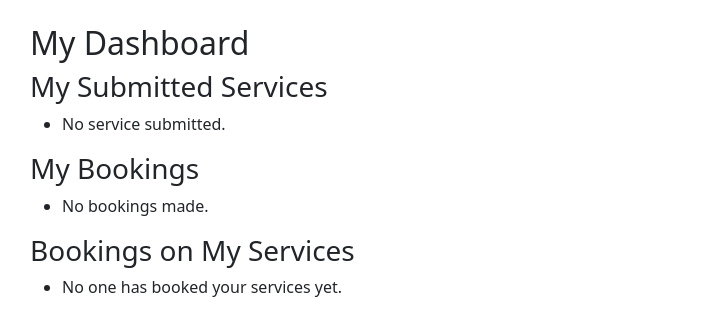
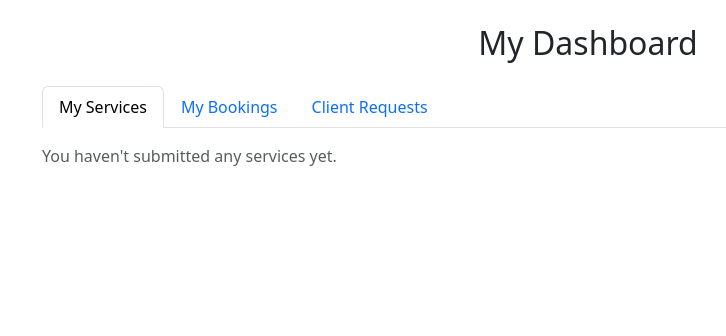
Before and after one commit to agodahdev/Skillbridge, a Django app: page /services/dashboard/ in a window 1280 px wide. Shown: the part 56-392 px from the top of the page, without its empty margins (52-778 px from the left). Run offline with Django 5.2, Linux system fonts and the light colour scheme; a user stored in the database is signed in; data comes from the database, SQL or seed files in the repository; both versions use the stored data as it was after the commit.

Commit message:
improved dashboard menu layout

```diff
--- a/skillbridge/services/templates/services/dashboard.html
+++ b/skillbridge/services/templates/services/dashboard.html
@@ -1,34 +1,79 @@
 {% extends 'base.html' %}
 {% block content %}
-<h2>My Dashboard</h2>
 
-<h3>My Submitted Services</h3>
-<ul>
+<div class="container mt-4">
+    <h2 class="mb-4 text-center">My Dashboard</h2>
+
+   <!-- Nav tabs-->
+    <ul class="nav nav-tabs id="dashboardTabs" role="tablist">
+        <li class="nav-item" role="presentation">
+            <button class="nav-link active" id="services-tab" data-bs-toggle="tab" data-bs-target="#services"
+            type="button" role="tab">My Services</button>
+        </li>
+        <li class="nav-item" role="presentation">
+            <button class="nav-link" id="my-bookings-tab" data-bs-toggle="tab" data-bs-target="#mybookings"
+            type="button" role="tab">My Bookings</button>
+        </li>
+        <li class="nav-item" role="presentation">
+            <button class="nav-link" id="client-bookings-tab" data-bs-toggle="tab" data-bs-target="#client-bookings"
+            type="button" role="tab">Client Requests</button>
+        </li>
+    </ul>
+
+        <div class="tab-content mt-3">
+            <!-- Service Tab-->
+            <div class="tab-pane fade show active" id="services" role="tabpanel" aria-labelledby="service-tab">
+                {% if my_services %}
+                    <div class="row">
                         {% for service in my_services %}
-    <li> {{ service.title }} - {{ service.category }}
-    <a href="{% url 'edit_service' service.id %}">Edit</a>
-    <a href="{% url 'delete_service' service.id %}">Delete</a>
+                        <div class="col-md-6 mb-3">
+                            <div class="card shadow-sm">
+                                <div class="card-body">
+                                    <h5 class="card-title">{{ service.title}}</h5>
+                                    <p class="card-text"><strong>Category:</strong>{{ service.category }}</p>
+                                    <a href="{% url 'edit_service' service.id %}" class="btn btn-sm btn-outline-primary">Edit</a>
+                                    <a href="{% url 'delete_service' service.id %}" class="btn btn-sm btn-outline-danger">Delete</a>
+                                </div>
+                            </div>
+                        </div>
+                        {% endfor %}
+                    </div>
+                {% else %}
+                    <p class="text-muted">You haven't submitted any services yet.</p>
+                {% endif %}
+            </div>
+
+            <!-- My bookings Tab-->
+             <div class="tab-pane fade" id="my-bookings" role="tabpanel" aria-labelledby="my-bookings-tab">
+                {% if my_bookings %}
+                    <ul class="list-group">
+                        {% for booking in my_bookings %}
+                        <li class="list-group-item">
+                            You booked <strong>{{ booking.service.title }}</strong> for <em>{{ booking.requested_date }}</em>
                         </li>
-    {% empty %}
-    <li>No service submitted.</li>
                         {% endfor %}
                     </ul>
+                {% else %}
+                    <p class="text-muted">You haven't made any bookings yet</p>
+                {% endif %}
+             </div>
 
-<h3>My Bookings</h3>
-<ul>
-    {% for booking in my_bookings %}
-    <li>{{ booking.service.title }} on {{ booking.requested_date }}</li>
-    {% empty %}
-    <li>No bookings made.</li>
+             <!-- Client Bookings Tab-->
+            <div class="tab-pane fade" id="client-bookings" role="tabpanel" aria-labelledby="client-bookings-tab">
+                {% if bookings_on_my_services %}
+                    <ul class="list-group">
+                        {% for booking in bookings_on_my_services %}
+                        <li class="list-group-item">
+                            <strong>{{ booking.client.username }}</strong> booked your service <strong> {{ booking.service.title }}</strong> ({{ booking.status }})
+                        </li>
                         {% endfor %}
                     </ul>
+                {% else %}
+                    <p class="text-muted">No clients have booked your services</p>
+                {% endif %}
 
-<h3>Bookings on My Services</h3>
-<ul>
-    {% for booking in bookings_on_my_services %}
-    <li>{{ booking.client.username }} booked {{ booking.service.title}}</li>
-    {% empty %}
-    <li>No one has booked your services yet.</li>
-    {% endfor %}
-</ul>
+            </div>
+
+        </div>
+</div>
 {% endblock %}
--- a/skillbridge/services/views.py
+++ b/skillbridge/services/views.py
@@ -81,13 +81,13 @@ def signup(request):
 @login_required
 def dashboard(request):
     my_services = SkillService.objects.filter(provider=request.user)
-    my_bookings = BookingRequest.objects.filter(client=request.user)
-    bookings_on_my_services = BookingRequest.objects.filter(service__provider=request.user)
+    my_client_bookings = BookingRequest.objects.filter(client=request.user)
+    incoming_bookings = BookingRequest.objects.filter(service__provider=request.user)
 
     return render(request, 'services/dashboard.html', {
         'my_services': my_services,
-        'my_bookings': my_bookings,
-        'bookings_on_my_services': bookings_on_my_services,
+        'my_bookings': my_client_bookings,
+        'incoming_bookings': incoming_bookings,
     })
 
 # view to edit an existing service
```
Also changed, not shown: skillbridge/db.sqlite3. Lines whose indentation alone changed are shown as unchanged.
